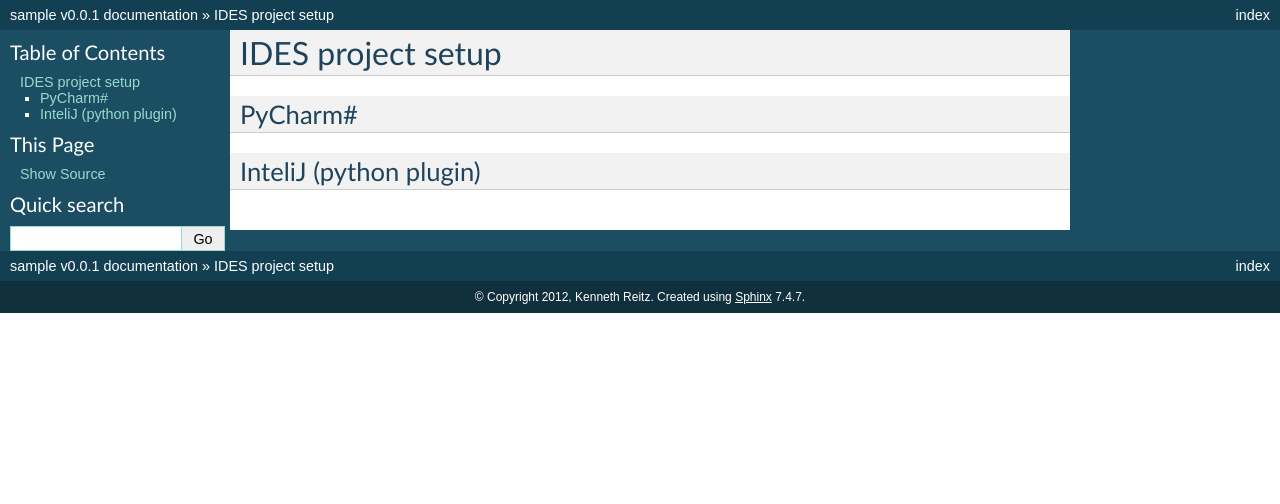
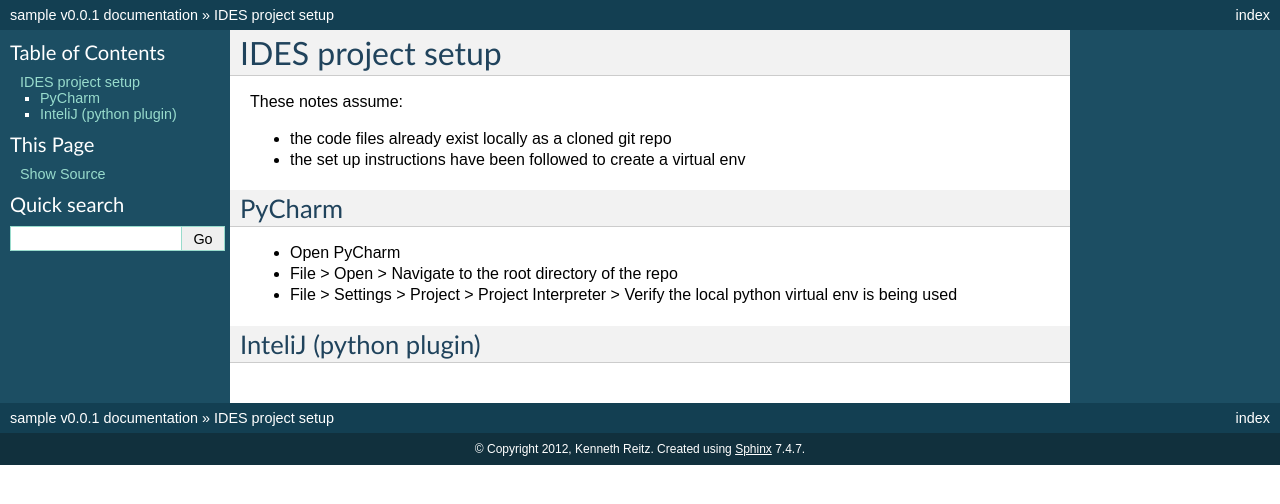
Before and after one commit to python-code-level/python-training, a Sphinx documentation site: the page built from docs/SetUp-IDEs.rst, in a window 1280 px wide. Shown: the top 504 px of the page. Built offline with Sphinx 7.4.7, drawn with Linux system fonts in a browser that asks for light colours.

Commit message:
Update SetUp-IDEs.rst

```diff
--- a/docs/SetUp-IDEs.rst
+++ b/docs/SetUp-IDEs.rst
@@ -2,12 +2,18 @@
 IDES project setup
 ==================
 
+These notes assume:
+
+- the code files already exist locally as a cloned git repo
+- the set up instructions have been followed to create a virtual env
 
 
-PyCharm#
-~~~~~~~~~
+PyCharm
+~~~~~~~
 
-
+- Open PyCharm
+- File > Open > Navigate to the root directory of the repo
+- File > Settings > Project > Project Interpreter > Verify the local python virtual env is being used
 
 
 
```
